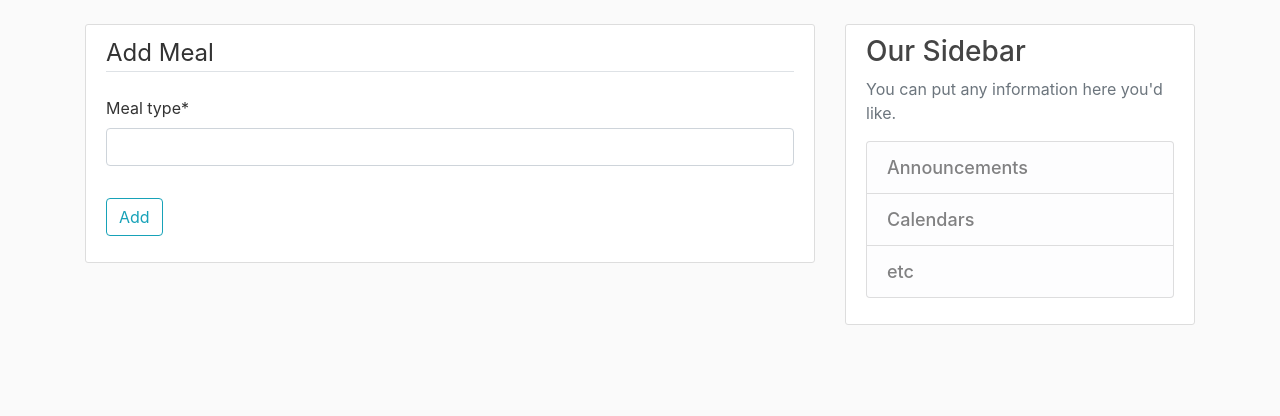
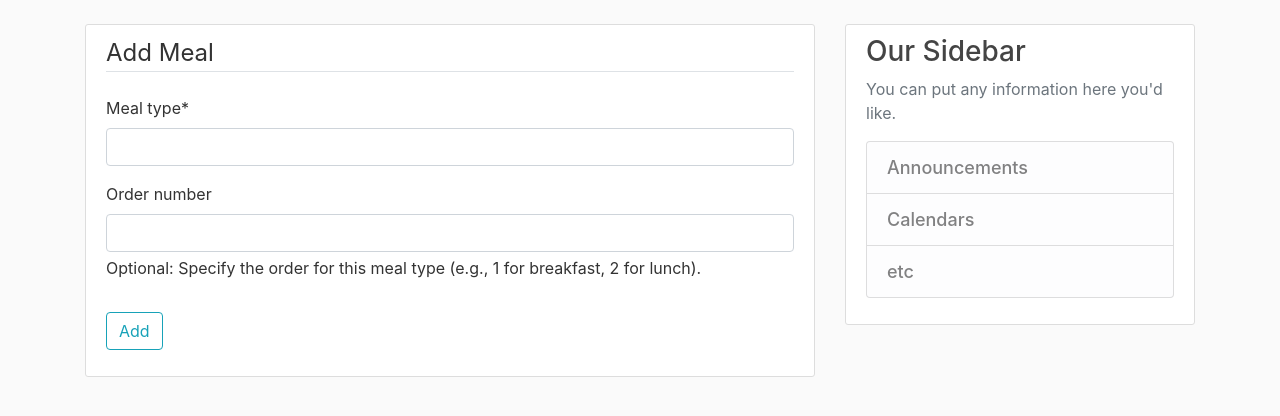
Before and after one commit to GeorgiDN/Nutrients-tracker, a Django app: page /food/meal/new/ in a window 1280 px wide. Shown: the part 56-472 px from the top of the page. Run offline with Django 5.2, Linux system fonts and the light colour scheme; the visitor is signed in with stand-in values (Sample User, id 1); some libraries are stand-ins or nearby versions.

Commit message:
feat:(food models): Add optional order_number field to Meal model for customizable meal ordering

```diff
--- a/fitnessApp/fitnessApp/food/models.py
+++ b/fitnessApp/fitnessApp/food/models.py
@@ -60,9 +60,15 @@ class Meal(models.Model):
         through='MealFood',
         related_name='meals',
     )
+    order_number = models.PositiveIntegerField(
+        blank=True,
+        null=True,
+        help_text="Optional: Specify the order for this meal type (e.g., 1 for breakfast, 2 for lunch)."
+    )
 
     class Meta:
         unique_together = ('meal_type', 'user')
+        ordering = ('order_number', 'meal_type')
 
     def __str__(self):
         # return f'{self.user.user.username} - {self.meal_type}'
@@ -106,4 +112,4 @@ class MealFood(models.Model):
 
     class Meta:
         unique_together = ('meal', 'food')
-        ordering = ('meal', 'food')
+        ordering = ('meal__order_number', 'meal__meal_type')
--- a/fitnessApp/fitnessApp/food/views.py
+++ b/fitnessApp/fitnessApp/food/views.py
@@ -139,7 +139,7 @@ class FoodDeleteView(LoginRequiredMixin, UserPassesTestMixin, SuccessMessageMixi
 
 class MealCreateView(LoginRequiredMixin, SuccessMessageMixin, CreateView):
     model = Meal
-    fields = ['meal_type']
+    fields = ['meal_type', 'order_number']
     success_message = "Meal was created!"
 
     def form_valid(self, form):
@@ -177,7 +177,7 @@ class MealListView(LoginRequiredMixin, ListView):
 
 class MealUpdateView(LoginRequiredMixin, UserPassesTestMixin, SuccessMessageMixin, UpdateView):
     model = Meal
-    fields = ['meal_type']
+    fields = ['meal_type', 'order_number']
     success_message = "Meal was updated!"
 
     def form_valid(self, form):
--- a/fitnessApp/templates/food/meal_list.html
+++ b/fitnessApp/templates/food/meal_list.html
@@ -9,6 +9,7 @@
         <table class="food-table">
             <thead>
             <tr>
+                <th>№</th>
                 <th>Meal Name</th>
                 <th>-</th>
                 <th>-</th>
@@ -16,7 +17,9 @@
             </thead>
             <tbody>
             {% for meal in meals %}
+
                 <tr>
+                    <td>{{ meal.order_number }}</td>
                     <td id="meal-{{ meal.pk }}">
                         <a href="{% url 'meal-detail' meal.pk %}">{{ meal.meal_type }}</a>
                     </td>
```
Also changed, not shown: fitnessApp/fitnessApp/food/migrations/0008_alter_meal_options_meal_order_number.py (added).
